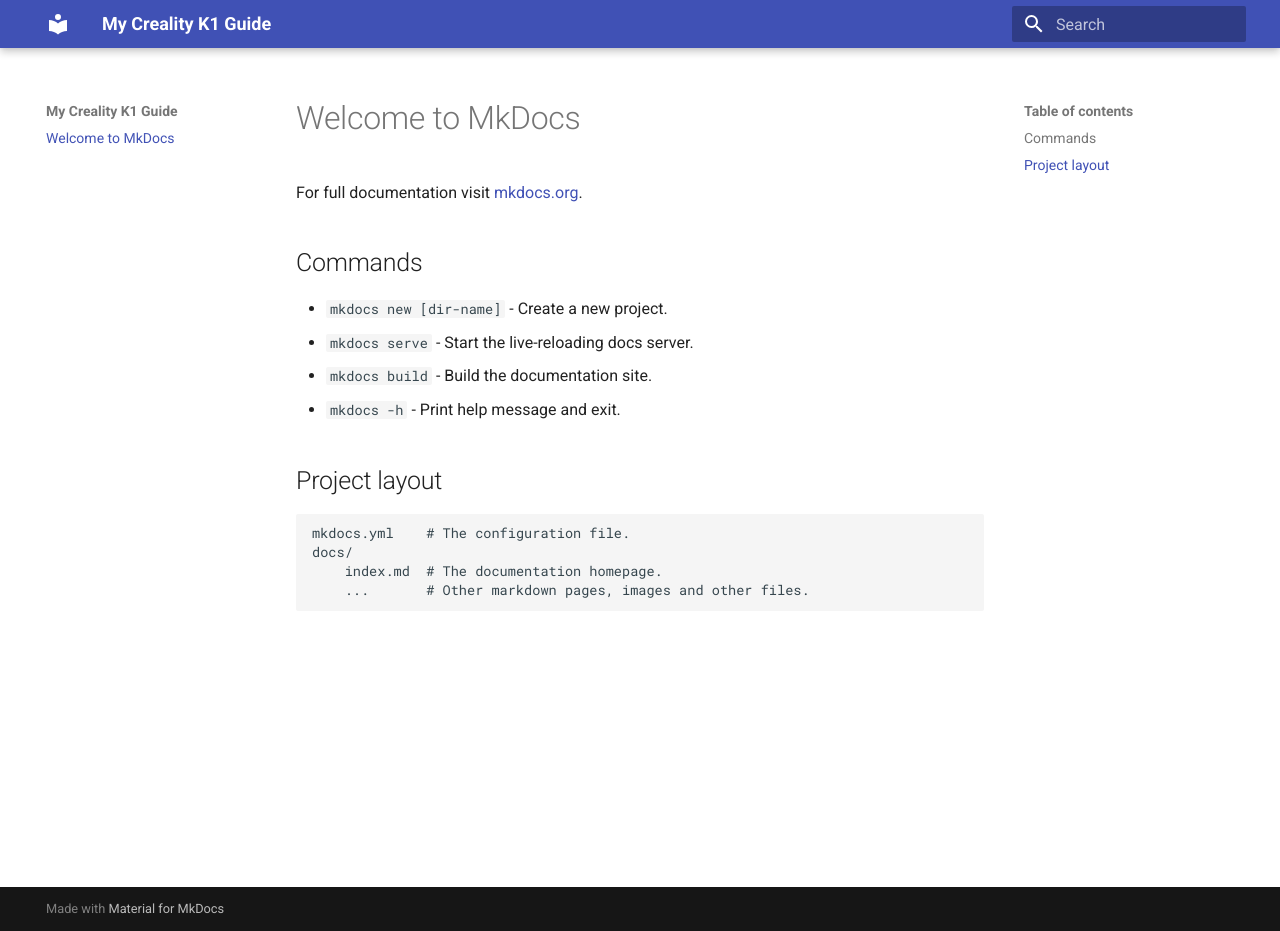
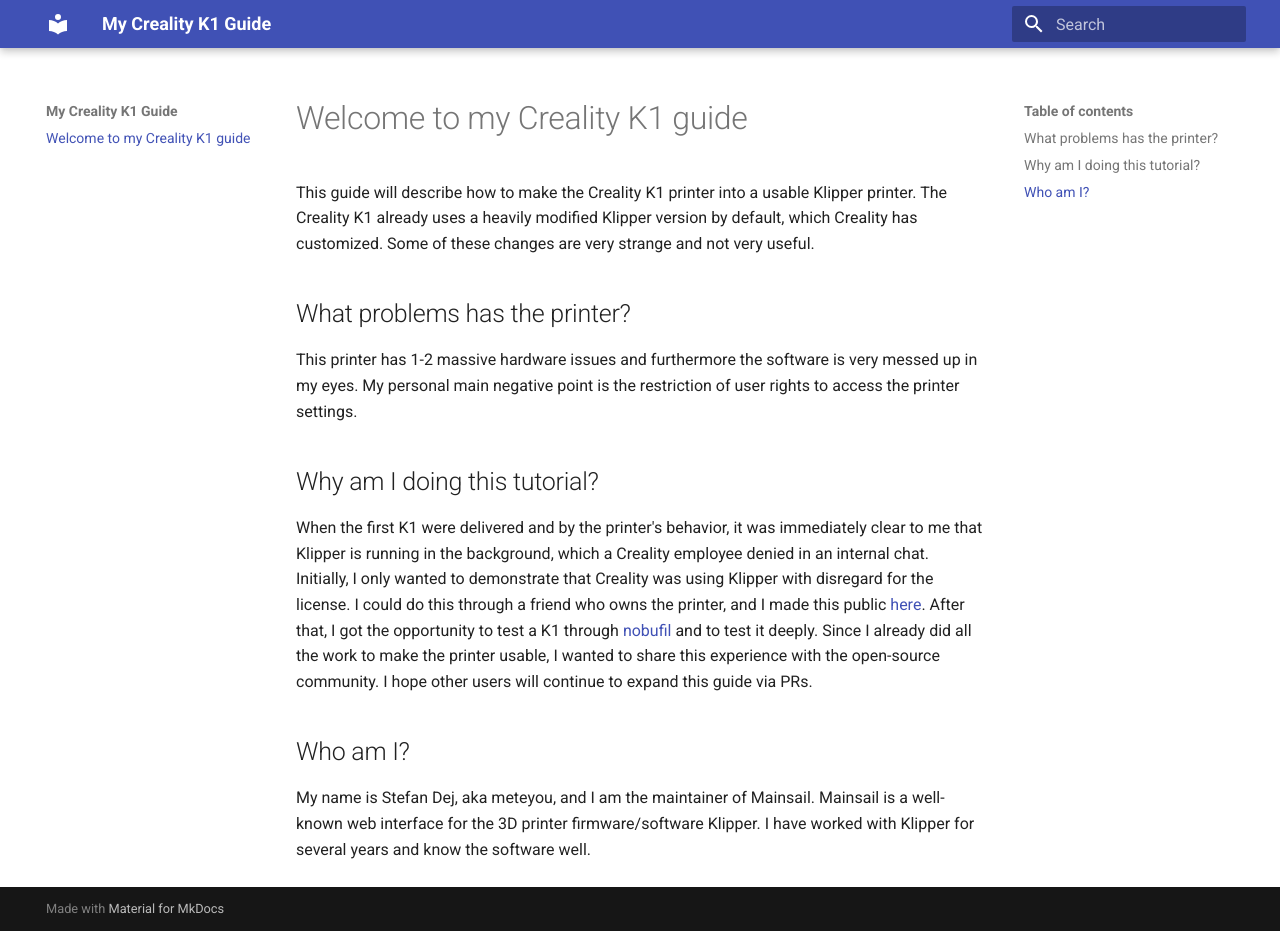
Before and after one commit to meteyou/creality-k1, an MkDocs documentation site: the page built from docs/index.md, in a window 1280 px wide and 931 px high. Built offline with MkDocs 1.6.1 and Material for MkDocs 9.7.7, drawn with Linux system fonts in a browser that asks for light colours.

Commit message:
docs: upload index page
Signed-off-by: Stefan Dej <meteyou@gmail.com>

```diff
--- a/docs/index.md
+++ b/docs/index.md
@@ -1,17 +1,25 @@
-# Welcome to MkDocs
+# Welcome to my Creality K1 guide
 
-For full documentation visit [mkdocs.org](https://www.mkdocs.org).
+This guide will describe how to make the Creality K1 printer into a usable Klipper printer. The Creality K1 already uses
+a heavily modified Klipper version by default, which Creality has customized. Some of these changes are very strange and
+not very useful.
 
-## Commands
+## What problems has the printer?
 
-* `mkdocs new [dir-name]` - Create a new project.
-* `mkdocs serve` - Start the live-reloading docs server.
-* `mkdocs build` - Build the documentation site.
-* `mkdocs -h` - Print help message and exit.
+This printer has 1-2 massive hardware issues and furthermore the software is very messed up in my eyes. My personal main
+negative point is the restriction of user rights to access the printer settings.
 
-## Project layout
+## Why am I doing this tutorial?
 
-    mkdocs.yml    # The configuration file.
-    docs/
-        index.md  # The documentation homepage.
-        ...       # Other markdown pages, images and other files.
+When the first K1 were delivered and by the printer's behavior, it was immediately clear to me that Klipper is running
+in the background, which a Creality employee denied in an internal chat. Initially, I only wanted to demonstrate that
+Creality was using Klipper with disregard for the license. I could do this through a friend who owns the printer, and I
+made this public [here](https://twitter.com/meteyou/status/1666189027953766405). After that, I got the opportunity to
+test a K1 through [nobufil](https://www.nobufil.com/) and to test it deeply. Since I already did all the work to make
+the printer usable, I wanted to share this experience with the open-source community. I hope other users will continue
+to expand this guide via PRs.
+
+## Who am I?
+
+My name is Stefan Dej, aka meteyou, and I am the maintainer of Mainsail. Mainsail is a well-known web interface for the
+3D printer firmware/software Klipper. I have worked with Klipper for several years and know the software well.
```
